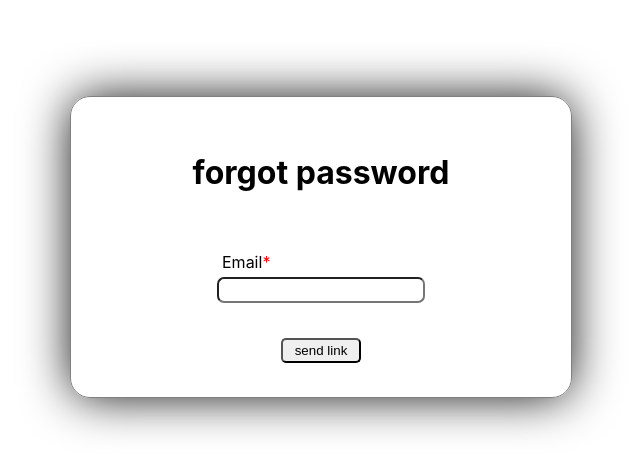
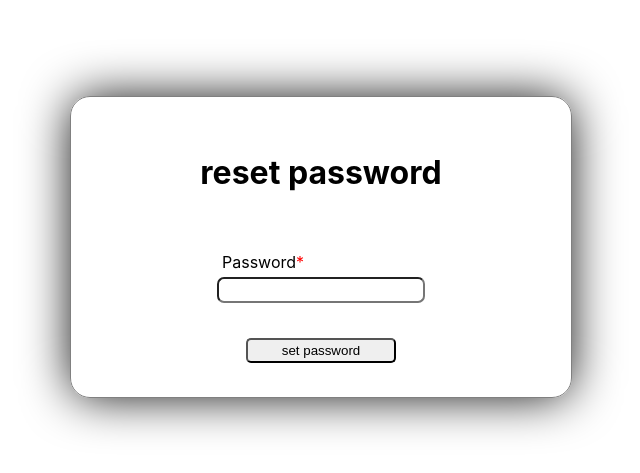
Before and after one commit to nandhamk98/url-shortner-frontend, a React (Create React App) app: page / in a window 1280 px wide. Shown: the part 153-626 px from the top of the page, without its empty margins (319-959 px from the left). Built offline with nearby package versions, Linux system fonts and the light colour scheme.

Commit message:
added reset password page

```diff
--- a/src/App.js
+++ b/src/App.js
@@ -3,6 +3,7 @@ import { Route, Switch } from "react-router-dom";
 import { LoginPage } from "./Components/User/LoginPage";
 import { SignUpPage } from "./Components/User/SignUpPage";
 import { ForgotPasswordPage } from "./Components/User/ForgotPasswordPage";
+import { ResetPasswordPage } from "./Components/User/ResetPasswordPage";
 
 function App() {
   return (
@@ -11,9 +12,15 @@ function App() {
         <Route path="/sign-up">
           <SignUpPage />
         </Route>
+        <Route path="/forgot-password">
+          <ForgotPasswordPage />
+        </Route>
+        <Route path="/reset-password/:token">
+          <ResetPasswordPage />
+        </Route>
         <Route path="/" exact>
           {/* <LoginPage /> */}
-          <ForgotPasswordPage />
+          <ResetPasswordPage />
         </Route>
       </Switch>
     </div>
--- /dev/null
+++ b/src/Components/User/ResetPasswordPage.js
@@ -0,0 +1,18 @@
+export function ResetPasswordPage() {
+  return (
+    <div className="forgetPasswordMainContainer">
+      <div className="forgetPasswordContainer">
+        <h1>reset password</h1>
+        <div className="userInput">
+          <label for="Password" className="userInputLabel">
+            Password<span className="mandatory">*</span>
+          </label>
+          <input type="text" id="password" required />
+        </div>
+        <div className="buttonGroup">
+          <button className="resetPasswordBtn">set password</button>
+        </div>
+      </div>
+    </div>
+  );
+}
--- a/src/Components/User/user.css
+++ b/src/Components/User/user.css
@@ -96,3 +96,9 @@ input {
   border-radius: 20px;
   box-shadow: 0px 0px 50px -3px;
 }
+
+.resetPasswordBtn {
+  height: 25px;
+  width: 150px;
+  border-radius: 5px;
+}
```
